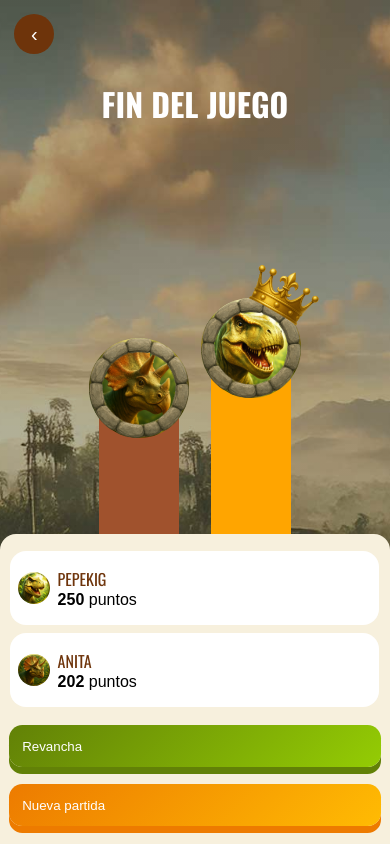
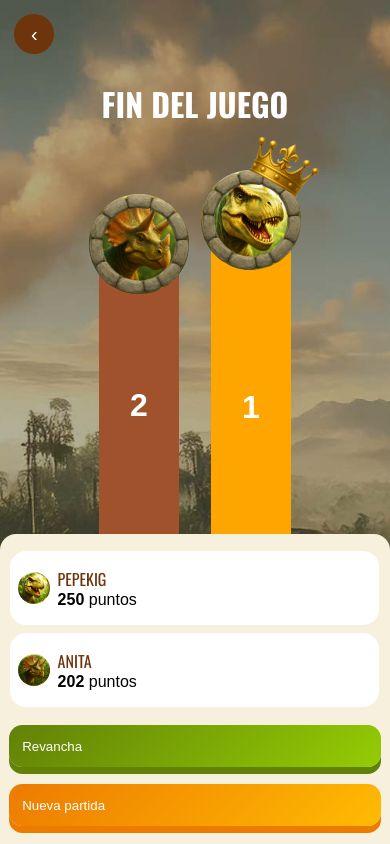
Before and after one commit to Devance25/Proyecto, a PHP site: page /puntuacion_final.html in a window 390 px wide. Run offline with PHP 8.4, Linux system fonts and the light colour scheme; some web fonts are replaced.

Commit message:
terminado

```diff
--- a/puntuacion_final.css
+++ b/puntuacion_final.css
@@ -210,26 +210,15 @@
 }
 
 .barra.primero {
-    height: 43vh;
+    height: 48vh;
     background: orange;
 }
 
 .barra.segundo {
-    height: 40vh;
+    height: 45vh;
     background: sienna;
 }
 
-@media(max-width: 1023px) {
-
-    .puesto-2 {
-        top: 15em;
-    }
-
-    .puesto {
-        top: 12.5em;
-    }
-
-}
 
 .perfil {
     position: absolute;
@@ -272,7 +261,7 @@
 
 .numero {
     position: absolute;
-    bottom: 100px;
+    bottom: 200px;
     left: 50%;
     transform: translateX(-50%);
     color: #fff;
```
